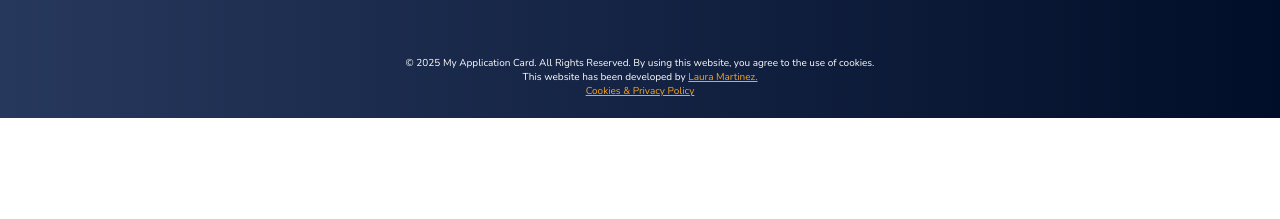
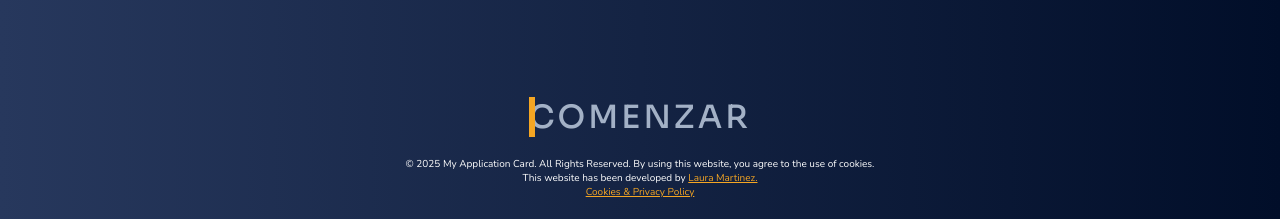
Before and after one commit to LauraMartinezPerez/My-Application-Card, a website built with Vite: page src/index.html in a window 1280 px wide. Shown: the part 682-901 px from the top of the page. Before the commit the page ends 800 px from the top, so only its background shows below. Built offline with nearby package versions, Linux system fonts and the light colour scheme.

Commit message:
start link

```diff
--- a/src/partials/hero.html
+++ b/src/partials/hero.html
@@ -22,6 +22,13 @@
                 <div>Comparte</div>
             </div>
         </div>
-
+    </div>
+    <div class="link-container">
+        <a class="startLink" href="../forms.html">
+            Comenzar
+            <span class="hover-link">
+                Comenzar
+            </span>
+        </a>
     </div>
 </section>
--- a/src/scss/layouts/_hero.scss
+++ b/src/scss/layouts/_hero.scss
@@ -44,8 +44,6 @@
     padding: 20px 0;
   }
 
-
-
   //version tablet-computer
   @media (min-width: 768px) {
 
@@ -66,7 +64,41 @@
       gap: 60px;
       padding: 20px auto;
     }
+  }
+};
 
+.link-container {
+  display: flex;
+  justify-content: center;
+  align-items: center;
+  margin-top: 100px;
+}
+.startLink {
+    position: relative;
+    border: 0;
+    outline: none;
+    background: none;
+    color: vars.$secondary_blue;
+    text-transform: uppercase;
+    font-family: vars.$font-title;
+    font-size: 2rem;
+    letter-spacing: 3px;
+    font-weight: 500;
+    cursor: pointer;
 }
 
-};
+.hover-link {
+    position: absolute;
+    content: '';
+    color: vars.$orange;
+    width: 0%;
+    inset: 0;
+    overflow: hidden;
+    border-right: 6px solid vars.$orange;
+    transition: width 0.4s ease;
+}
+
+.startLink:hover .hover-link {
+    width: 100%;
+    filter: drop-shadow(0 0 23px vars.$orange);
+}
```
Also changed, not shown: src/scss/core/_reset.scss (line endings or trailing spaces). Lines whose indentation alone changed are shown as unchanged.
